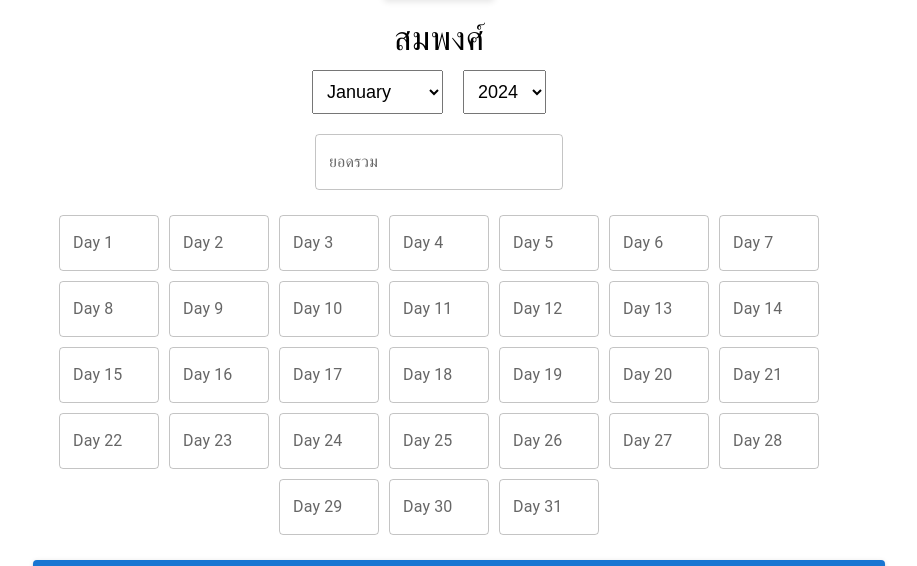
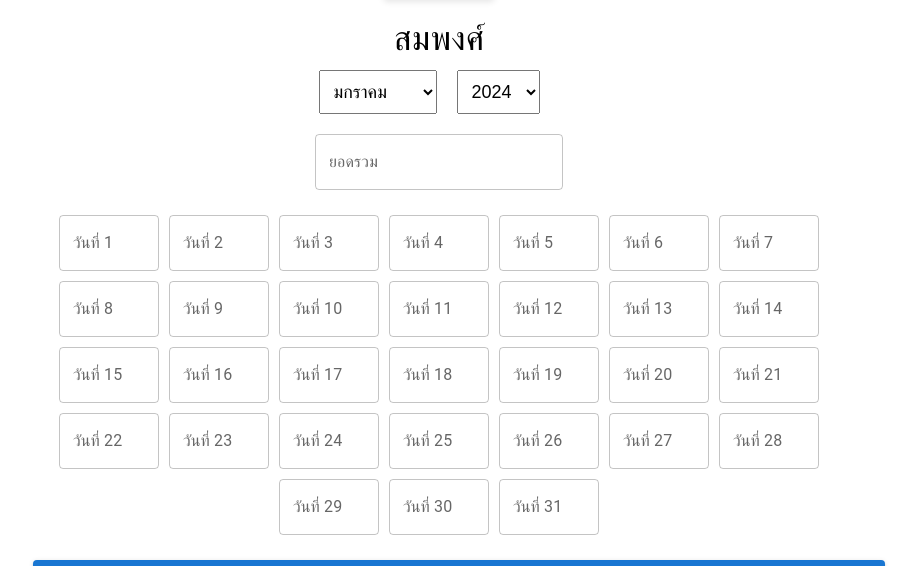
Before and after one commit to chavaleesing/pt-app, a React (Create React App) app: page /sompong in a window 1280 px wide. Shown: the part 198-764 px from the top of the page, without its empty margins (201-1118 px from the left). Built offline with nearby package versions, Linux system fonts and the light colour scheme.

Commit message:
[update] thai wording

```diff
--- a/src/MonthInputs.js
+++ b/src/MonthInputs.js
@@ -2,22 +2,22 @@ import React from 'react';
 
 function MonthInputs({ month, year, onChangeMonth, onChangeYear }) {
   const months = [
-    { value: 1, name: 'January' },
-    { value: 2, name: 'February' },
-    { value: 3, name: 'March' },
-    { value: 4, name: 'April' },
-    { value: 5, name: 'May' },
-    { value: 6, name: 'June' },
-    { value: 7, name: 'July' },
-    { value: 8, name: 'August' },
-    { value: 9, name: 'September' },
-    { value: 10, name: 'October' },
-    { value: 11, name: 'November' },
-    { value: 12, name: 'December' },
+    { value: 1, name: 'มกราคม' },
+    { value: 2, name: 'กุมภาพันธ์' },
+    { value: 3, name: 'มีนาคม' },
+    { value: 4, name: 'เมษายน' },
+    { value: 5, name: 'พฤษภาคม' },
+    { value: 6, name: 'มิถุนายน' },
+    { value: 7, name: 'กรกฎาคม' },
+    { value: 8, name: 'สิงหาคม' },
+    { value: 9, name: 'กันยายน' },
+    { value: 10, name: 'ตุลาคม' },
+    { value: 11, name: 'พฤศจิกายน' },
+    { value: 12, name: 'ธันวาคม' },
   ];
 
   const currentYear = new Date().getFullYear();
-  const years = Array.from({ length: 10 }, (_, index) => currentYear - index); // Generate years for a decade
+  const years = Array.from({ length: 4 }, (_, index) => currentYear - index); // Generate years for a decade
 
   return (
     <div>
--- a/src/sompong.js
+++ b/src/sompong.js
@@ -49,7 +49,7 @@ function Sompong() {
     }
   };
 
-  const handleTotalAmountChange = (e) => { setTotalAmount(e.target); };
+  const handleTotalAmountChange = (e) => { setTotalAmount(e.target.value); };
 
   const handleInputChange = (e, index) => {
     const { value } = e.target;
@@ -71,10 +71,8 @@ function Sompong() {
 
       const requestData = {
         date: formattedDate,
-        month: selectedMonth,
-        year: selectedYear,
         slip_count: inputValues.map(value => parseInt(value, 10)),
-        total_amount: parseInt(totalAmount) || 0,
+        total_amount: parseInt(totalAmount),
       };
 
       const response = await axios.post('https://pt-api-jrep.onrender.com/sale-report', requestData, {
@@ -113,7 +111,7 @@ function Sompong() {
       <TextField
         key={i}
         type="text"
-        label={`Day ${i + 1}`}
+        label={`วันที่ ${i + 1}`}
         value={inputValues[i]}
         onChange={(e) => handleInputChange(e, i)}
         variant="outlined"
--- a/src/tbt.js
+++ b/src/tbt.js
@@ -27,8 +27,8 @@ function Tbt() {
     try {
       const firstDate = `${selectedYear}-${selectedMonth.padStart(2, '0')}-01`;
       const requestData = {
-        tax_sale: taxSale,
-        untax_sale: untaxSale,
+        tax_sale: parseInt(taxSale),
+        untax_sale: parseInt(taxSale),
         date: firstDate,
       };
 
```
